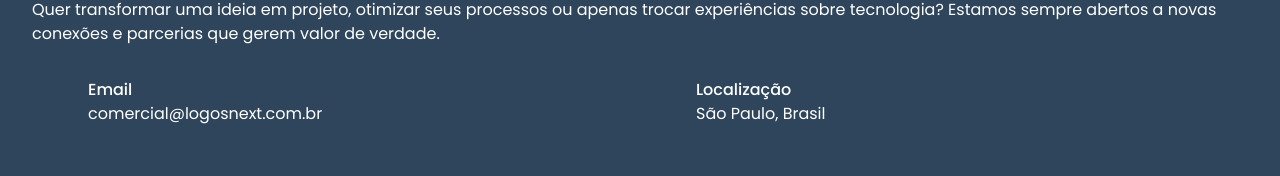
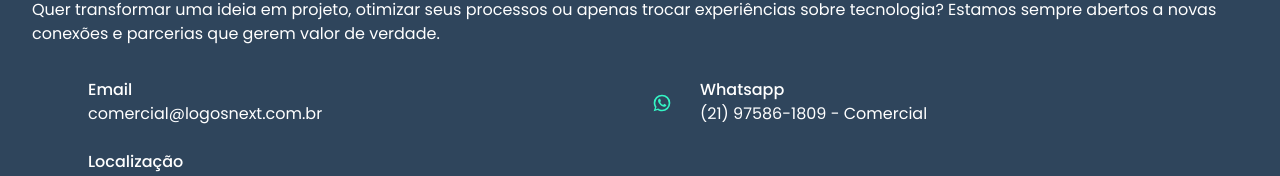
Before and after one commit to danielbarros338/logosnext-site, a Next.js app: page / in a window 1280 px wide. Shown: the part 3222-3398 px from the top of the page. Built offline with nearby package versions, Linux system fonts and the light colour scheme; some icons are missing.

Commit message:
implementado telefone comercial

```diff
--- a/components/ContactSection.tsx
+++ b/components/ContactSection.tsx
@@ -2,6 +2,7 @@
 
 import type React from "react";
 
+import { WhatsApp } from "@mui/icons-material";
 import LocationOnIcon from "@mui/icons-material/LocationOn";
 import MailIcon from "@mui/icons-material/Mail";
 import Link from "next/link";
@@ -70,18 +71,18 @@ const ContactSection = () => {
                 </Link>
               </div>
 
-              {/* <div className="flex items-start">
+              <div className="flex items-start">
                 <div
                   className="mr-4 bg-primary/10 p-3 rounded-full"
                   style={{ color: "var(--logos-next-green)" }}
                 >
                   <WhatsApp fontSize="small" />
                 </div>
-                <Link href="https://wa.me/5521983159765" target="_blank" rel="noopener noreferrer">
+                <Link href="https://wa.me/5521975861809" target="_blank" rel="noopener noreferrer">
                   <h4 className="font-medium">Whatsapp</h4>
-                  <p className="text-muted-foreground">(21) 98315-9765 - Daniel Barros</p>
+                  <p className="text-muted-foreground">(21) 97586-1809 - Comercial</p>
                 </Link>
-              </div> */}
+              </div>
 
               <div className="flex items-start">
                 <div
```
